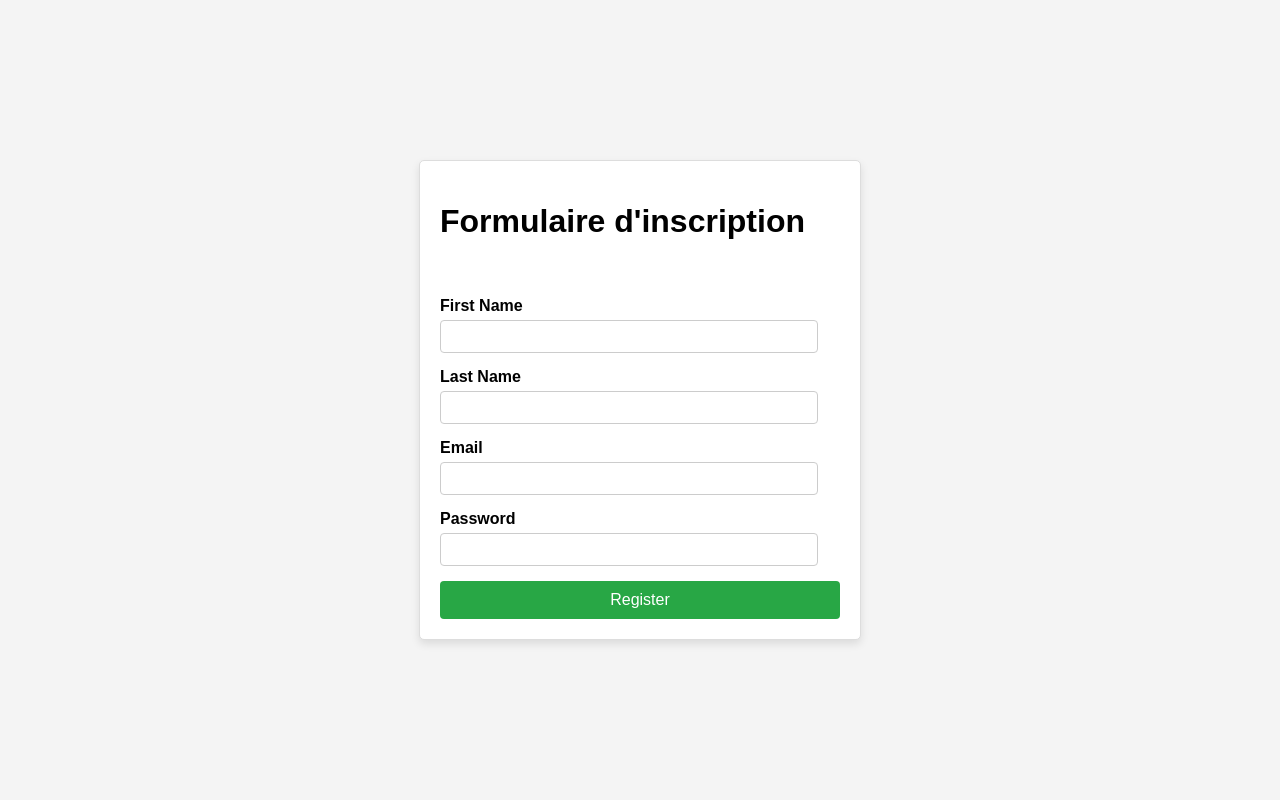
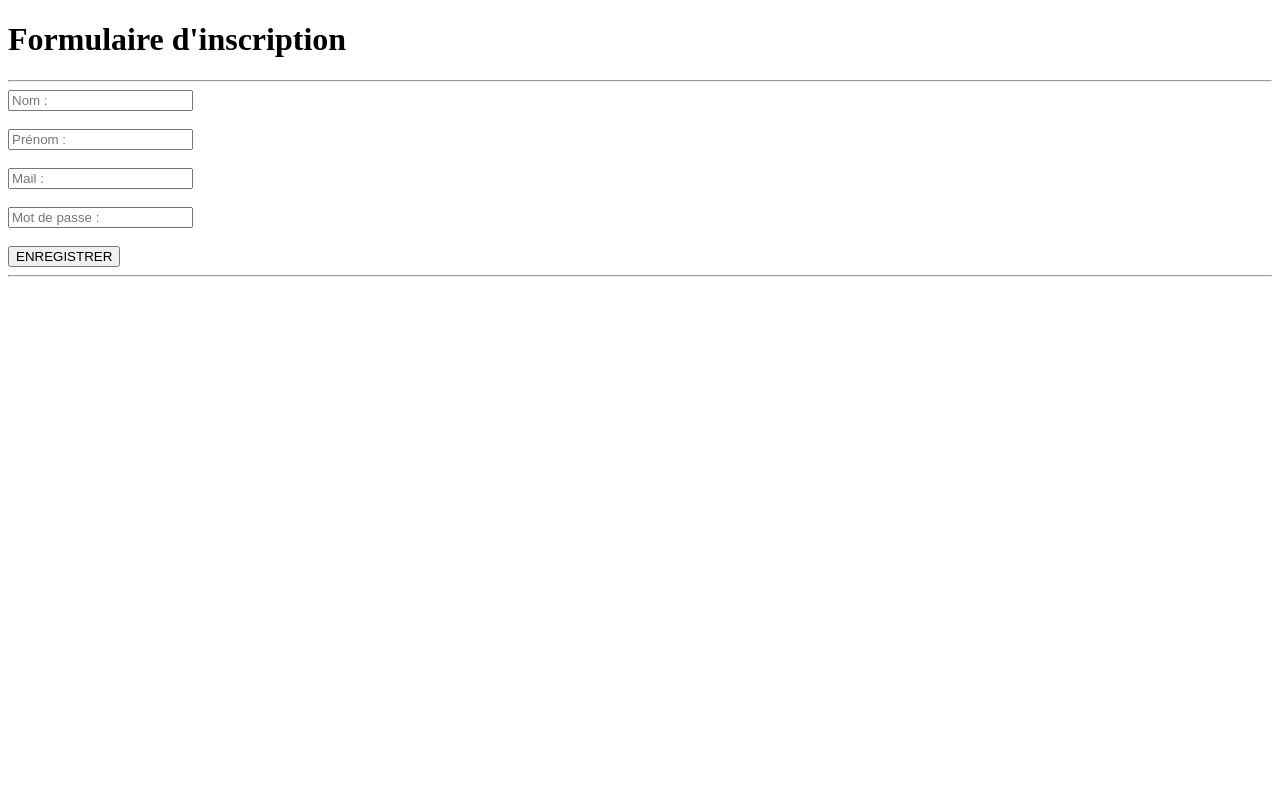
Before and after one commit to Ross260/ChatBot, a PHP site: page /inscription.php in a window 1280 px wide. Run offline with PHP 8.4, Linux system fonts and the light colour scheme.

Commit message:
add new files

```diff
--- /dev/null
+++ b/connect.php
@@ -0,0 +1,2 @@
+<?php
+$id = mysqli_connect("localhost","root","","chat");
--- a/inscription.php
+++ b/inscription.php
@@ -1,137 +1,38 @@
-
+<?php
+session_start();
+if(isset($_POST['bout'])){
+    $nom = $_POST['nom'];
+    $prenom = $_POST['prenom'];
+    $mail = $_POST['mail'];
+    $mdp = $_POST['mdp'];
+    include "connect.php";
+    $req = "INSERT INTO users (nom,prenom,mail,mdp)
+                VALUES ('$nom','$prenom','$mail','$mdp')";
+    $res = mysqli_query($id,$req);
+    echo "<h3>Inscruption réussie, connectez vous....";
+    header("refresh:3;url=connexion.php");
+    //header("location:connexion.php");
+}
+?>
 <!DOCTYPE html>
 <html lang="en">
 <head>
-  <meta charset="UTF-8">
-  <meta name="viewport" content="width=device-width, initial-scale=1.0">
-  <title>Registration Form</title>
-
-
-  <style>
-    body {
-      font-family: Arial, sans-serif;
-      display: flex;
-      justify-content: center;
-      align-items: center;
-      height: 100vh;
-      margin: 0;
-      background-color: #f4f4f4;
-    }
-    .form-container {
-      width: 400px;
-      padding: 20px;
-      border: 1px solid #ddd;
-      border-radius: 5px;
-      background-color: #fff;
-      box-shadow: 0 4px 8px rgba(0, 0, 0, 0.1);
-    }
-    .form-group {
-      margin-bottom: 15px;
-    }
-    label {
-      display: block;
-      margin-bottom: 5px;
-      font-weight: bold;
-    }
-    input[type="text"],
-    input[type="email"],
-    input[type="password"] {
-      width: 90%;
-      padding: 8px;
-      border: 1px solid #ccc;
-      border-radius: 4px;
-    }
-    button {
-      width: 100%;
-      padding: 10px;
-      background-color: #28a745;
-      border: none;
-      color: white;
-      font-size: 16px;
-      border-radius: 4px;
-      cursor: pointer;
-    }
-    button:hover {
-      background-color: #218838;
-    }
-  </style>
-
-
+    <meta charset="UTF-8">
+    <meta name="viewport" content="width=device-width, initial-scale=1.0">
+    <title>Document</title>
 </head>
 <body>
+    <h1>Formulaire d'inscription</h1><hr>
 
-    <div class="form-container">
-    <h1>Formulaire d'inscription</h1>
+    <form action="" method="post">
+        <input type="text" name="nom" placeholder="Nom :" required> <br><br>
+        <input type="text" name="prenom" placeholder="Prénom :" required> <br><br>
+        <input type="email" name="mail" placeholder="Mail :" required> <br><br>
+        <input type="password" name="mdp" placeholder="Mot de passe :" required> <br><br>
 
-<?php
+        <input type="submit" value="ENREGISTRER" name="bout">
 
-//connexion à la base de donnée
-$id = mysqli_connect("localhost","root","","chatbotv1");
-
-if (isset($_POST["send"])) {
-
-    $prenom = $_POST["first_name"];
-    $nom = $_POST["last_name"];
-    $email = $_POST["email"];
-    $password = $_POST["password"];
-
-    $req = "select * from user where email = '$email' ";
-    $res = mysqli_query($id, $req);
-    if (mysqli_num_rows($res) == 0) {
-        $req = "INSERT INTO user (nom_user,prenom_user,password_user,email) values ('$nom','$prenom','$password','$email')" ;
-
-        //exécution de la requete
-        mysqli_query($id, $req);
-        echo "<p style='color:green'>Incription avec succes</p>";
-        header("refresh:3;url=connexion.php");
-    }else{
-        echo "<p style='color:red'>L'inscription a échoué ! Ce mail est déja utiliser par un compte";
-    }
-
-}
-
-?>
-
-    <br><br>
-  <form action="" method="POST">
-    <div class="form-group">
-      <label for="first-name">First Name</label>
-      <input type="text" id="first-name" name="first_name" required>
-    </div>
-
-    <div class="form-group">
-      <label for="last-name">Last Name</label>
-      <input type="text" id="last-name" name="last_name" required>
-    </div>
-
-    <div class="form-group">
-      <label for="email">Email</label>
-      <input type="email" id="email" name="email" required>
-    </div>
-
-    <div class="form-group">
-      <label for="password">Password</label>
-      <input type="password" id="password" name="password" required>
-    </div>
-
-    <button type="submit" name="send">Register</button>
-
-    <br>
-
-        <?php
-        // if (isset($_POST["send"])) {
-        //     if(mysqli_query($id, $req)){
-        //         echo "<p style='color:green'>Incription avec succes</p>";
-        //         header("refresh:3;url=connexion.php");
-        //     }else {
-        //         echo "<p style='color:red'>l'inscription a échoué";
-
-        //     }
-        // }
-        ?>
-
-  </form>
-</div>
+    </form><hr>
 
 </body>
 </html>
```
Also changed, not shown: chat.php (added, +55 -0 lines), connexion.php (+24 -88 lines), deconnexion.php (added, +7 -0 lines), index.php (deleted, +0 -70 lines), listeUsers.php (+25 -0 lines), modif.php (added, +43 -0 lines), raz.php (deleted, +0 -12 lines), script.js (deleted, +0 -50 lines), style.css (+1 -10 lines), sup.php (added, +7 -0 lines), modif.jfif (added), sup.jfif (added).
